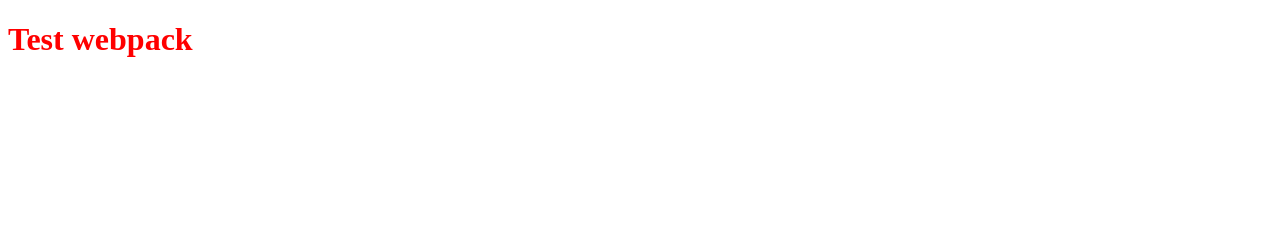
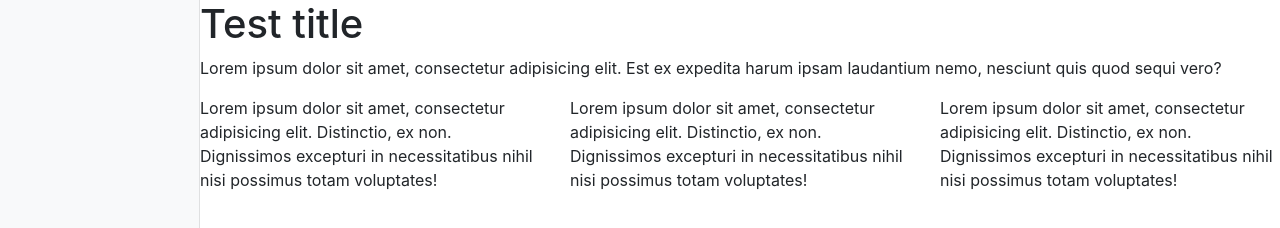
Before and after one commit to dchaika1990/javascript-constructo, a website built with webpack: page src/index.html in a window 1280 px wide. Shown: the top 228 px of the page. Built offline with nearby package versions, Linux system fonts and the light colour scheme.

Commit message:
prepare project

```diff
--- a/package.json
+++ b/package.json
@@ -14,7 +14,9 @@
   "author": "",
   "license": "ISC",
   "devDependencies": {
+    "css-loader": "^4.2.1",
     "html-webpack-plugin": "^4.3.0",
+    "style-loader": "^1.2.1",
     "webpack": "^4.44.1",
     "webpack-cli": "^3.3.12",
     "webpack-dev-server": "^3.11.0"
--- a/src/index.html
+++ b/src/index.html
@@ -5,9 +5,30 @@
     <meta name="viewport"
           content="width=device-width, user-scalable=no, initial-scale=1.0, maximum-scale=1.0, minimum-scale=1.0">
     <meta http-equiv="X-UA-Compatible" content="ie=edge">
+    <link rel="stylesheet" href="https://stackpath.bootstrapcdn.com/bootstrap/4.5.2/css/bootstrap.min.css"
+          integrity="sha384-JcKb8q3iqJ61gNV9KGb8thSsNjpSL0n8PARn9HuZOnIxN0hoP+VmmDGMN5t9UJ0Z" crossorigin="anonymous">
     <title>Javascript constructor</title>
 </head>
 <body>
-    <h1>Test webpack</h1>
+<div id="app" class="container-fluid">
+    <div id="panel" class="bg-light sidebar">
+
+    </div>
+    <div id="site" class="content">
+        <h1>Test title</h1>
+        <p>Lorem ipsum dolor sit amet, consectetur adipisicing elit. Est ex expedita harum ipsam laudantium nemo, nesciunt quis quod sequi vero?</p>
+        <div class="row">
+            <div class="col-sm">
+                <p>Lorem ipsum dolor sit amet, consectetur adipisicing elit. Distinctio, ex non. Dignissimos excepturi in necessitatibus nihil nisi possimus totam voluptates!</p>
+            </div>
+            <div class="col-sm">
+                <p>Lorem ipsum dolor sit amet, consectetur adipisicing elit. Distinctio, ex non. Dignissimos excepturi in necessitatibus nihil nisi possimus totam voluptates!</p>
+            </div>
+            <div class="col-sm">
+                <p>Lorem ipsum dolor sit amet, consectetur adipisicing elit. Distinctio, ex non. Dignissimos excepturi in necessitatibus nihil nisi possimus totam voluptates!</p>
+            </div>
+        </div>
+    </div>
+</div>
 </body>
 </html>
--- a/src/index.js
+++ b/src/index.js
@@ -1 +1 @@
-document.querySelector('h1').style.color = 'red';
+import './style/main.css'
--- a/src/module.js
+++ /dev/null
@@ -1 +0,0 @@
-console.log('module')
--- /dev/null
+++ b/src/style/main.css
@@ -0,0 +1,22 @@
+#app{
+    position: relative;
+}
+
+.content{
+    position: absolute;
+    top: 0;
+    right: 0;
+    left: 200px;
+}
+
+.sidebar{
+    position: fixed;
+    top: 0;
+    bottom: 0;
+    left: 0;
+    width: 200px;
+    z-index: 100;
+    padding: 10px;
+    overflow-y: auto;
+    box-shadow: inset -1px 0 0 rgba(0,0,0,.1);
+}
--- a/webpack.config.js
+++ b/webpack.config.js
@@ -14,5 +14,13 @@
         new HTMLWebpackPlugin({
             template: "./src/index.html"
         })
-    ]
+    ],
+    module: {
+        rules: [
+            {
+                test: /\.css$/i,
+                use: ['style-loader', 'css-loader'],
+            },
+        ],
+    },
 }
```
Also changed, not shown: 1 other file.
